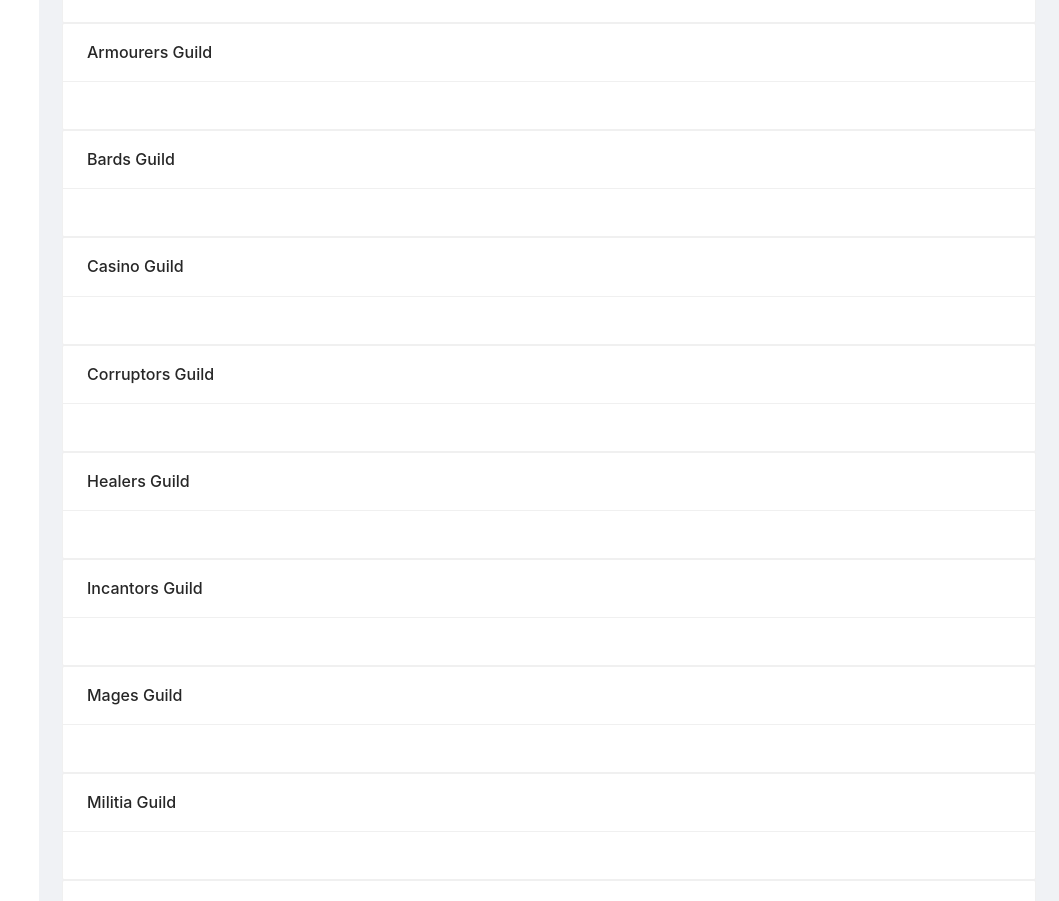
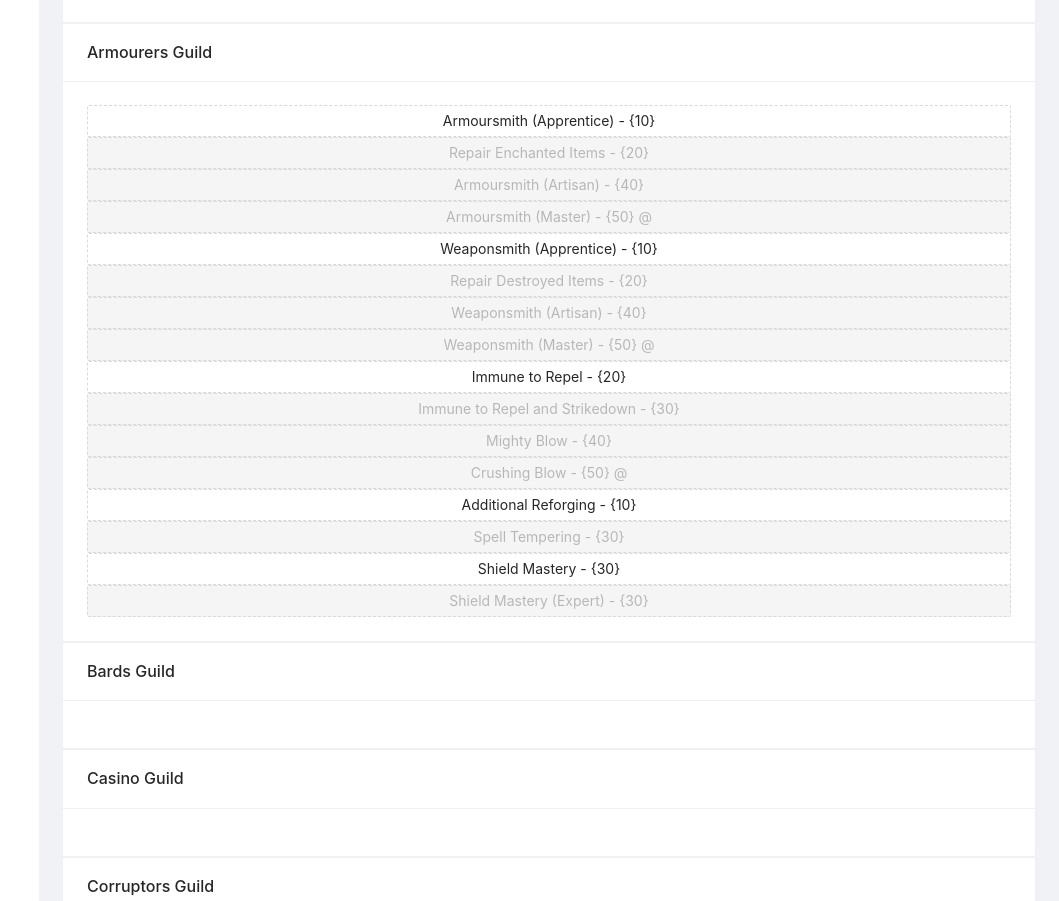
Before and after one commit to mattkatt/lorien-trust-character-generator, a React (Create React App) app: page / in a window 1280 px wide. Shown: the part 991-1892 px from the top of the page, without its empty margins (221-1280 px from the left). Built offline with nearby package versions, Linux system fonts and the light colour scheme.

Commit message:
fix(IOccupationalSkill): made restrictedPurchase optional. changed button to assume null == false

```diff
--- a/src/data/character-skill-list.ts
+++ b/src/data/character-skill-list.ts
@@ -1,7 +1,6 @@
-import { ICharacterSkill } from '../interfaces/skills';
 import { characterSkills } from './skills';
 
-export const characterSkillList: Record<string, Array<ICharacterSkill>> = {
+export const characterSkillList = {
   weaponSkills: [
     characterSkills.ambidexterity,
     characterSkills.largeWeaponUse,
--- a/src/data/occupational-skill-list.ts
+++ b/src/data/occupational-skill-list.ts
@@ -1,7 +1,6 @@
-import { IOccupationalSkill } from '../interfaces/skills';
 import { occupationalSkills } from './skills';
 
-export const occupationalSkillList: Record<string, Array<IOccupationalSkill>> = {
+export const occupationalSkillList = {
   alchemistsGuild: [
     occupationalSkills.createPoisonNovice,
     occupationalSkills.createPoisonArtisan,
@@ -22,7 +21,24 @@ export const occupationalSkillList: Record<string, Array<IOccupationalSkill>> =
     occupationalSkills.forensicAnalysis,
     occupationalSkills.immuneToLethalAlchemicalVenoms,
   ],
-  armourersGuild: [],
+  armourersGuild: [
+    occupationalSkills.armoursmithApprentice,
+    occupationalSkills.repairEnchantedItems,
+    occupationalSkills.armoursmithArtisan,
+    occupationalSkills.armoursmithMaster,
+    occupationalSkills.weaponsmithApprentice,
+    occupationalSkills.repairDestroyedItems,
+    occupationalSkills.weaponsmithArtisan,
+    occupationalSkills.weaponsmithMaster,
+    occupationalSkills.immuneToRepel,
+    occupationalSkills.immuneToRepelAndStrikedown,
+    occupationalSkills.mightyBlow,
+    occupationalSkills.crushingBlow,
+    occupationalSkills.additionalReforging,
+    occupationalSkills.spellTempering,
+    occupationalSkills.shieldMastery,
+    occupationalSkills.shieldMasteryExpert,
+  ],
   bardsGuild: [],
   casinoGuild: [],
   corruptorsGuild: [],
--- a/src/data/skills.ts
+++ b/src/data/skills.ts
@@ -121,7 +121,7 @@ export const characterSkills: Record<string, ICharacterSkill> = {
     id: 'triageAdvanced',
     cost: 2,
     description:
-      'Your character can spend 1 minute of role-played action within Proximity distance (1ft) of a body location to remove a mortal wound on that location (raising it to 0LHV). In addition, if all of the targets locations are at 0LHV, a character with the Triage (Advanced) skill may spend 5 minutes of role-played action within Proximity distance (1ft) of the target, on completion all of the targets locations will be simultaneously raised to 1LHV and will become Debilitated (10 mins).',
+      'Your character can spend 1 minute of role-played action within Proximity distance (1ft) of a body location to remove a mortal wound on that location (raising it to 0LHV). In addition, if all of the targets locations are at 0LHV, a character with the Triage (Advanced) skill may spend 5 minutes of role-played action within Proximity distance (1ft) of the target, on completion all of the targets locations will be simultaneously raised to 1LHV and will become Debilitated (10 minutes).',
     restrictedSkills: ['triage'],
   },
   healing1: {
@@ -291,7 +291,6 @@ export const occupationalSkills: Record<string, IOccupationalSkill> = {
     cost: 20,
     description: '',
     tier: 2,
-    restrictedPurchase: false,
     prerequisites: ['poisonLore'],
   },
   createPoisonArtisan: {
@@ -300,7 +299,6 @@ export const occupationalSkills: Record<string, IOccupationalSkill> = {
     cost: 30,
     description: '',
     tier: 3,
-    restrictedPurchase: false,
     prerequisites: ['poisonLore', 'createPoisonNovice'],
     replaces: 'createPoisonNovice',
   },
@@ -310,7 +308,6 @@ export const occupationalSkills: Record<string, IOccupationalSkill> = {
     cost: 40,
     description: '',
     tier: 4,
-    restrictedPurchase: false,
     prerequisites: ['poisonLore', 'createPoisonArtisan'],
     replaces: 'createPoisonArtisan',
   },
@@ -330,7 +327,6 @@ export const occupationalSkills: Record<string, IOccupationalSkill> = {
     cost: 20,
     description: '',
     tier: 2,
-    restrictedPurchase: false,
     prerequisites: ['potionLore'],
   },
   createPotionArtisan: {
@@ -339,7 +335,6 @@ export const occupationalSkills: Record<string, IOccupationalSkill> = {
     cost: 30,
     description: '',
     tier: 3,
-    restrictedPurchase: false,
     prerequisites: ['potionLore', 'createPotionNovice'],
     replaces: 'createPotionNovice',
   },
@@ -349,7 +344,6 @@ export const occupationalSkills: Record<string, IOccupationalSkill> = {
     cost: 40,
     description: '',
     tier: 4,
-    restrictedPurchase: false,
     prerequisites: ['potionLore', 'createPotionArtisan'],
     replaces: 'createPotionArtisan',
   },
@@ -369,7 +363,6 @@ export const occupationalSkills: Record<string, IOccupationalSkill> = {
     cost: 10,
     description: '',
     tier: 1,
-    restrictedPurchase: false,
     prerequisites: ['poisonLore||potionLore'],
   },
   createReagentsImproved: {
@@ -378,7 +371,6 @@ export const occupationalSkills: Record<string, IOccupationalSkill> = {
     cost: 20,
     description: '',
     tier: 2,
-    restrictedPurchase: false,
     prerequisites: ['createReagents'],
     replaces: 'createReagents',
   },
@@ -388,7 +380,6 @@ export const occupationalSkills: Record<string, IOccupationalSkill> = {
     cost: 40,
     description: '',
     tier: 4,
-    restrictedPurchase: false,
     prerequisites: ['createReagentsImproved'],
     replaces: 'createReagentsImproved',
   },
@@ -398,7 +389,6 @@ export const occupationalSkills: Record<string, IOccupationalSkill> = {
     cost: 10,
     description: '',
     tier: 1,
-    restrictedPurchase: false,
     prerequisites: ['poisonLore||potionLore'],
   },
   createAntidotesImproved: {
@@ -407,7 +397,6 @@ export const occupationalSkills: Record<string, IOccupationalSkill> = {
     cost: 30,
     description: '',
     tier: 3,
-    restrictedPurchase: false,
     prerequisites: ['createAntidotes'],
     replaces: 'createAntidotes',
   },
@@ -417,7 +406,6 @@ export const occupationalSkills: Record<string, IOccupationalSkill> = {
     cost: 10,
     description: '',
     tier: 1,
-    restrictedPurchase: false,
   },
   oiledWeapons: {
     name: 'Oiled Weapons',
@@ -425,7 +413,6 @@ export const occupationalSkills: Record<string, IOccupationalSkill> = {
     cost: 30,
     description: '',
     tier: 3,
-    restrictedPurchase: false,
     prerequisites: ['immuneToFumble'],
   },
   masterPoisoner: {
@@ -434,7 +421,6 @@ export const occupationalSkills: Record<string, IOccupationalSkill> = {
     cost: 40,
     description: '',
     tier: 4,
-    restrictedPurchase: false,
   },
   forensicAnalysis: {
     name: 'Forensic Analysis',
@@ -442,7 +428,6 @@ export const occupationalSkills: Record<string, IOccupationalSkill> = {
     cost: 30,
     description: '',
     tier: 3,
-    restrictedPurchase: false,
   },
   immuneToLethalAlchemicalVenoms: {
     name: 'Immune to Lethal Alchemical Venoms',
@@ -450,6 +435,142 @@ export const occupationalSkills: Record<string, IOccupationalSkill> = {
     cost: 40,
     description: '',
     tier: 4,
-    restrictedPurchase: false,
+  },
+  armoursmithApprentice: {
+    name: 'Armoursmith (Apprentice)',
+    id: 'armoursmithApprentice',
+    cost: 10,
+    description: '',
+    tier: 1,
+  },
+  repairEnchantedItems: {
+    name: 'Repair Enchanted Items',
+    id: 'repairEnchantedItems',
+    cost: 20,
+    description: '',
+    tier: 2,
+    prerequisites: ['armoursmithApprentice'],
+    replaces: 'armoursmithApprentice',
+  },
+  armoursmithArtisan: {
+    name: 'Armoursmith (Artisan)',
+    id: 'armoursmithArtisan',
+    cost: 40,
+    description: '',
+    tier: 4,
+    prerequisites: ['repairEnchantedItems'],
+    replaces: 'repairEnchantedItems',
+  },
+  armoursmithMaster: {
+    name: 'Armoursmith (Master)',
+    id: 'armoursmithMaster',
+    cost: 50,
+    description: '',
+    tier: 5,
+    restrictedPurchase: true,
+    prerequisites: ['armoursmithArtisan'],
+    replaces: 'armoursmithArtisan',
+  },
+  weaponsmithApprentice: {
+    name: 'Weaponsmith (Apprentice)',
+    id: 'weaponsmithApprentice',
+    cost: 10,
+    description: '',
+    tier: 1,
+  },
+  repairDestroyedItems: {
+    name: 'Repair Destroyed Items',
+    id: 'repairDestroyedItems',
+    cost: 20,
+    description: '',
+    tier: 2,
+    prerequisites: ['weaponsmithApprentice'],
+    replaces: 'weaponsmithApprentice',
+  },
+  weaponsmithArtisan: {
+    name: 'Weaponsmith (Artisan)',
+    id: 'weaponsmithArtisan',
+    cost: 40,
+    description: '',
+    tier: 4,
+    prerequisites: ['repairDestroyedItems'],
+    replaces: 'repairDestroyedItems',
+  },
+  weaponsmithMaster: {
+    name: 'Weaponsmith (Master)',
+    id: 'weaponsmithMaster',
+    cost: 50,
+    description: '',
+    tier: 5,
+    restrictedPurchase: true,
+    prerequisites: ['weaponsmithArtisan'],
+    replaces: 'weaponsmithArtisan',
+  },
+  immuneToRepel: {
+    name: 'Immune to Repel',
+    id: 'immuneToRepel',
+    cost: 20,
+    description: '',
+    tier: 2,
+  },
+  immuneToRepelAndStrikedown: {
+    name: 'Immune to Repel and Strikedown',
+    id: 'immuneToRepelAndStrikedown',
+    cost: 30,
+    description: '',
+    tier: 3,
+    prerequisites: ['immuneToRepel'],
+    replaces: 'immuneToRepel',
+  },
+  mightyBlow: {
+    name: 'Mighty Blow',
+    id: 'mightyBlow',
+    cost: 40,
+    description: '',
+    tier: 4,
+    prerequisites: ['immuneToRepelAndStrikedown'],
+    replaces: 'immuneToRepelAndStrikedown',
+  },
+  crushingBlow: {
+    name: 'Crushing Blow',
+    id: 'crushingBlow',
+    cost: 50,
+    description: '',
+    tier: 5,
+    restrictedPurchase: true,
+    prerequisites: ['mightyBlow'],
+    replaces: 'mightyBlow',
+  },
+  additionalReforging: {
+    name: 'Additional Reforging',
+    id: 'additionalReforging',
+    cost: 10,
+    description: '',
+    tier: 1,
+  },
+  spellTempering: {
+    name: 'Spell Tempering',
+    id: 'spellTempering',
+    cost: 30,
+    description: '',
+    tier: 3,
+    prerequisites: ['additionalReforging'],
+    replaces: 'additionalReforging',
+  },
+  shieldMastery: {
+    name: 'Shield Mastery',
+    id: 'shieldMastery',
+    cost: 30,
+    description: '',
+    tier: 3,
+  },
+  shieldMasteryExpert: {
+    name: 'Shield Mastery (Expert)',
+    id: 'shieldMasteryExpert',
+    cost: 30,
+    description: '',
+    tier: 3,
+    prerequisites: ['shieldMastery'],
+    replaces: 'shieldMastery',
   },
 };
--- a/src/interfaces/skills.ts
+++ b/src/interfaces/skills.ts
@@ -14,6 +14,6 @@ export interface ICharacterSkill extends ISkill {
 export interface IOccupationalSkill extends ISkill {
   tier: 1 | 2 | 3 | 4 | 5;
   cost: 10 | 20 | 30 | 40 | 50;
-  restrictedPurchase: boolean;
+  restrictedPurchase?: boolean;
   replaces?: IOccupationalSkill['id'];
 }
--- a/src/ui/skill-display/skill-button.tsx
+++ b/src/ui/skill-display/skill-button.tsx
@@ -44,7 +44,7 @@ export const SkillButton: FC<ISkillButtonProps> = ({ skill }) => {
     return isRestricted || !enoughSkillPoints || !meetsPrerequisites;
   };
 
-  const isRestricted = (skill as IOccupationalSkill)?.restrictedPurchase;
+  const isRestricted = (skill as IOccupationalSkill)?.restrictedPurchase ?? false;
 
   const onSkillClick = () => {
     if (isSelected()) {
```
